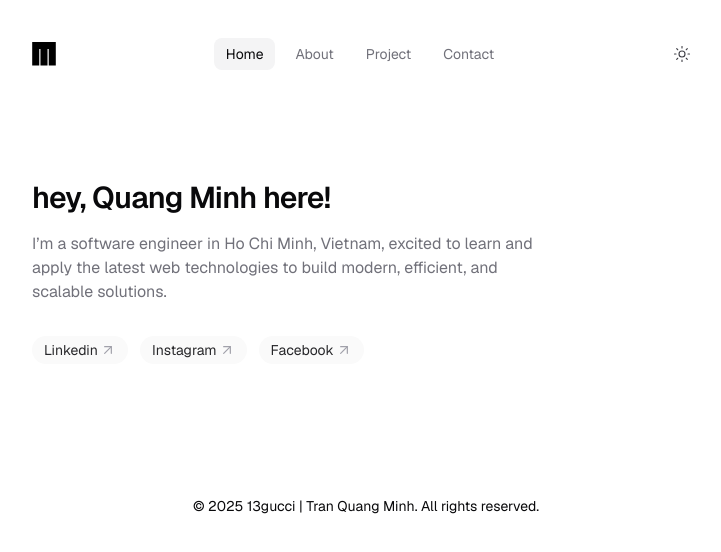
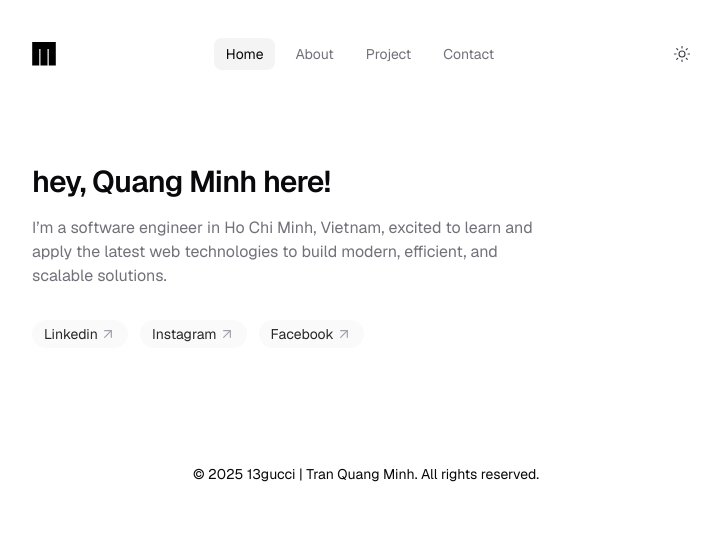
Before and after one commit to qminh011002/q-m.io.vn, a Next.js app: page / in a window 1280 px wide. Shown: the top 552 px of the page, without its empty margins (274-995 px from the left). Built offline with nearby package versions, Linux system fonts and the light colour scheme.

Commit message:
update layout

```diff
--- a/src/app/layout.tsx
+++ b/src/app/layout.tsx
@@ -1,9 +1,9 @@
+import Footer from '@pp/components/footer';
+import Header from '@pp/components/header';
+import { ThemeProvider } from '@pp/components/theme-provider';
 import type { Metadata } from 'next';
 import { Geist, Geist_Mono } from 'next/font/google';
 import './globals.css';
-import { ThemeProvider } from '@pp/components/theme-provider';
-import Header from '@pp/components/header';
-import Footer from '@pp/components/footer';
 
 const geistSans = Geist({
 	variable: '--font-geist-sans',
@@ -40,7 +40,7 @@ export default function RootLayout({
 					disableTransitionOnChange
 				>
 					<Header />
-					<main className="mx-auto max-w-[700px] px-6 py-16 md:px-4 md:py-24">
+					<main className="mx-auto max-w-[700px] px-6 py-16 md:px-4 md:py-20">
 						{children}
 					</main>
 					<Footer />
```
